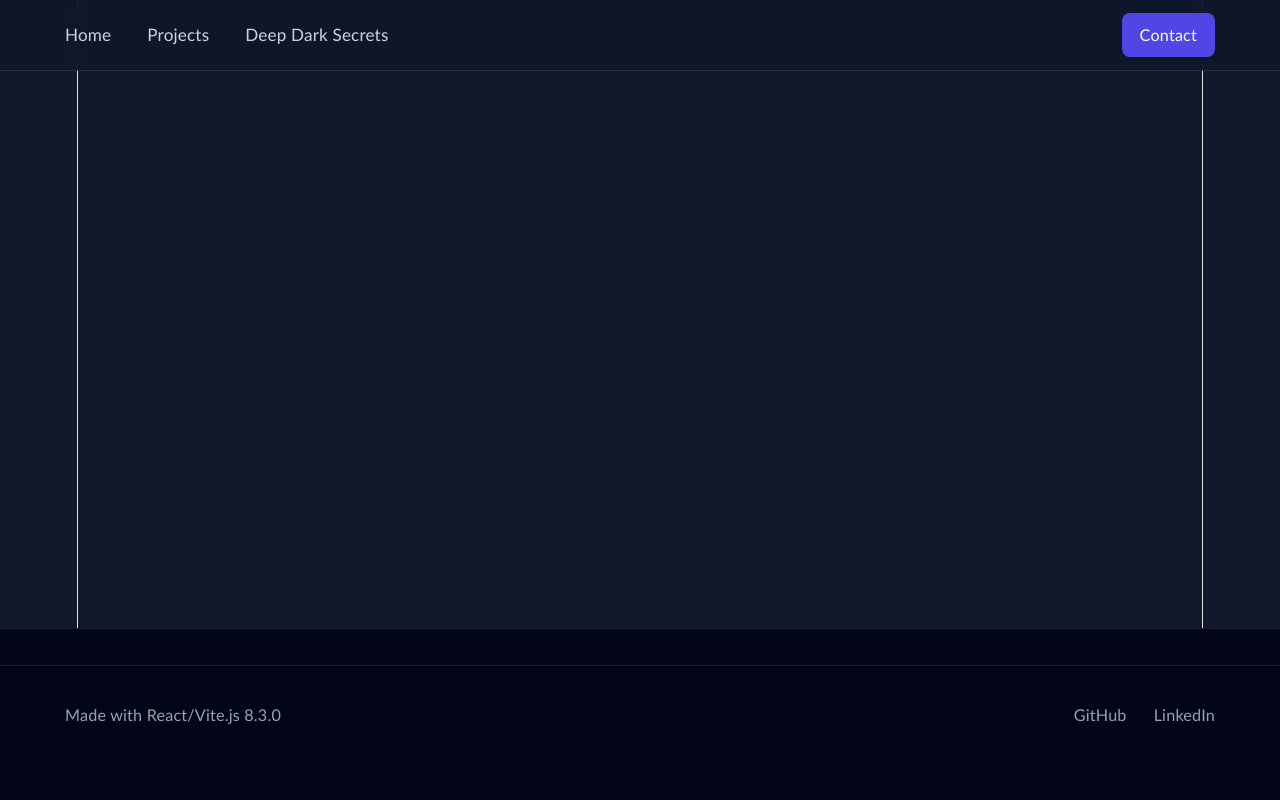
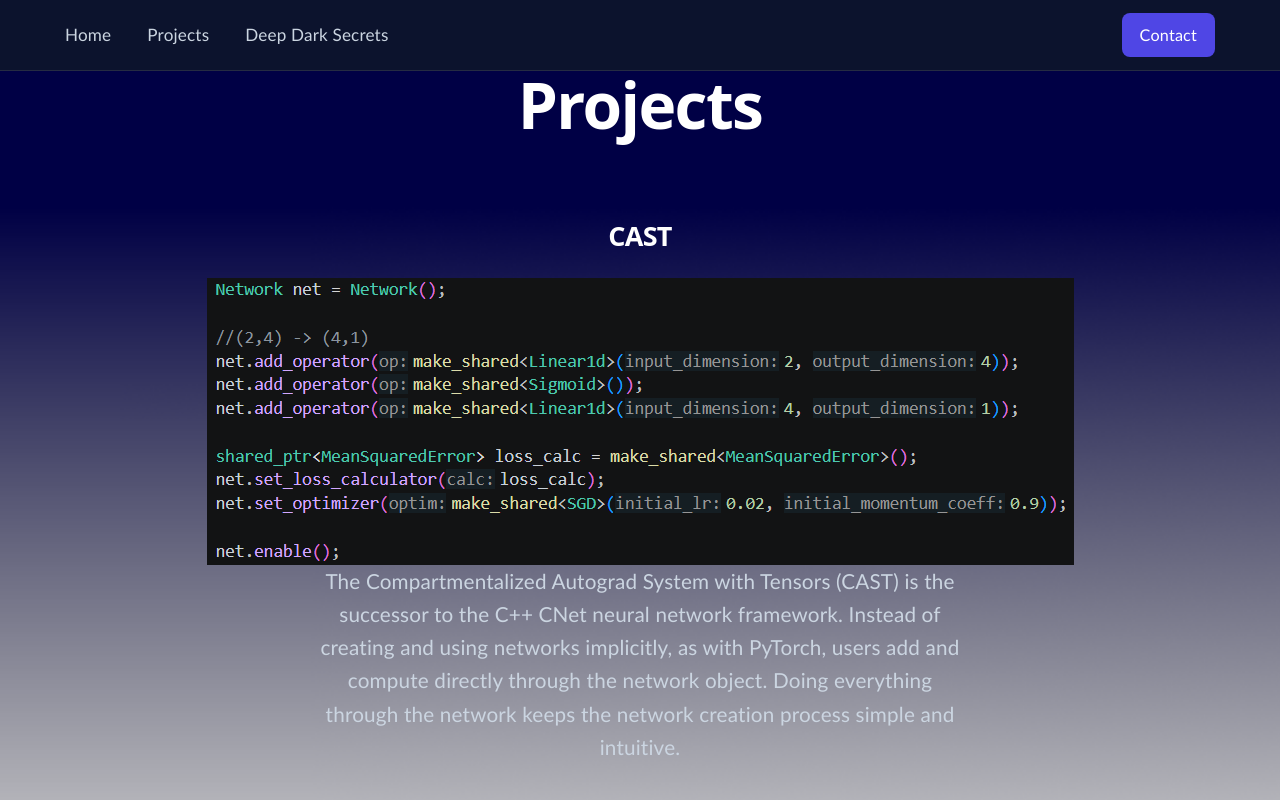
Before and after one commit to rscode999/personal-website, a React (Vite) app: page /#/projects in a window 1280 px wide. Before the commit this address led to /. Shown: the top 800 px of the page. Built offline with nearby package versions, Linux system fonts and the light colour scheme.

Commit message:
fix no rendering homepage

```diff
--- a/src/App.jsx
+++ b/src/App.jsx
@@ -11,13 +11,14 @@ function App() {
 
   return (
     <HashRouter>
-      <Layout>
-        <Routes>
+      <Routes>
+        {/* Layout acts as the parent wrapper for all routes */}
+        <Route>
           <Route path="/" element={<Home />} />
           <Route path="/projects" element={<Projects />} />
           <Route path="*" element={<Home />} />
-        </Routes>
-      </Layout>
+        </Route>
+      </Routes>
     </HashRouter>
   );
 }
--- a/src/components/Layout.jsx
+++ b/src/components/Layout.jsx
@@ -10,6 +10,7 @@ const Layout = () => {
         <Navbar />
       </div>
       <main>
+        {/* This is where Home or Projects will magically appear */}
         <Outlet />
       </main>
       <div className='footer'>
```
